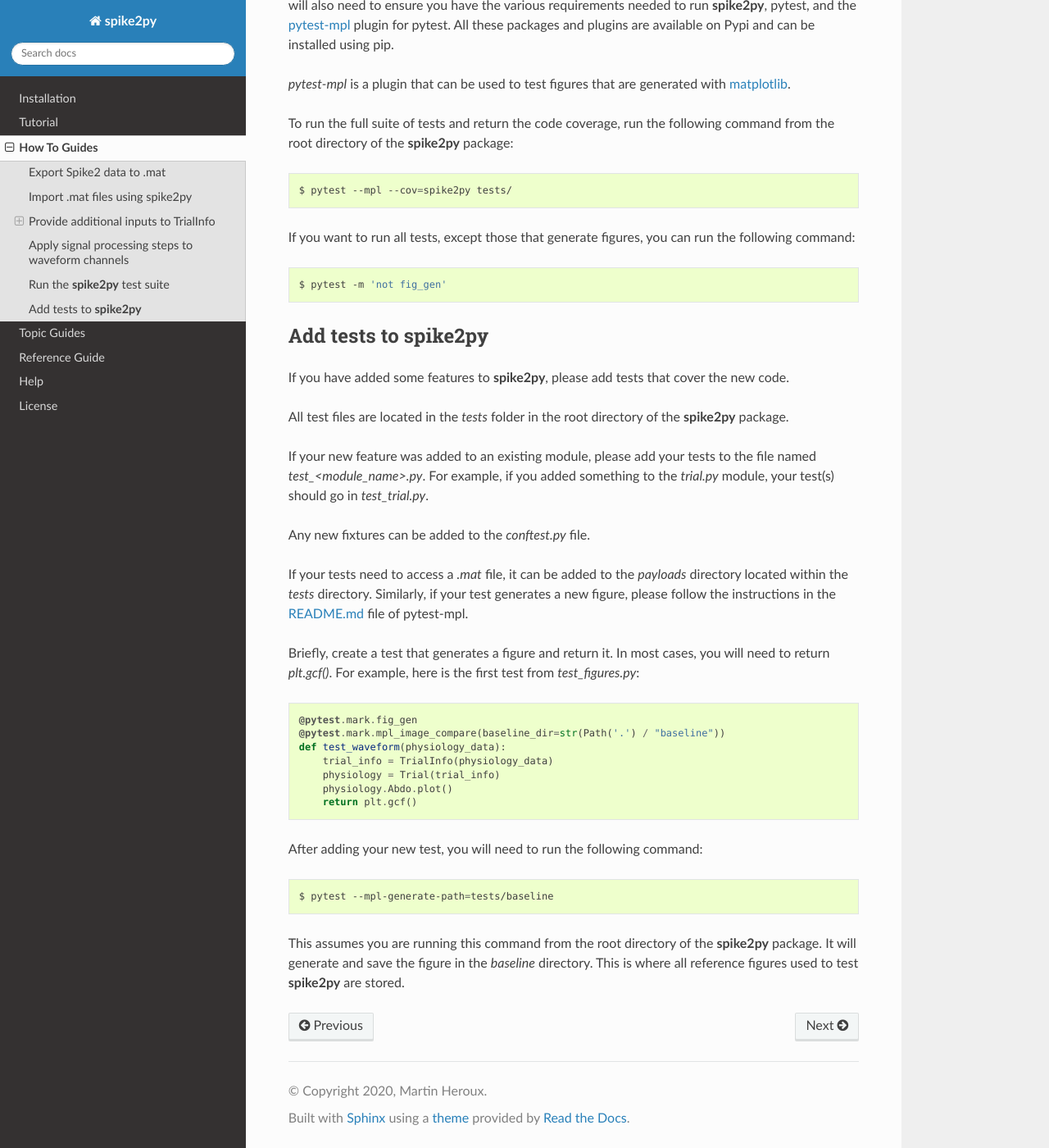
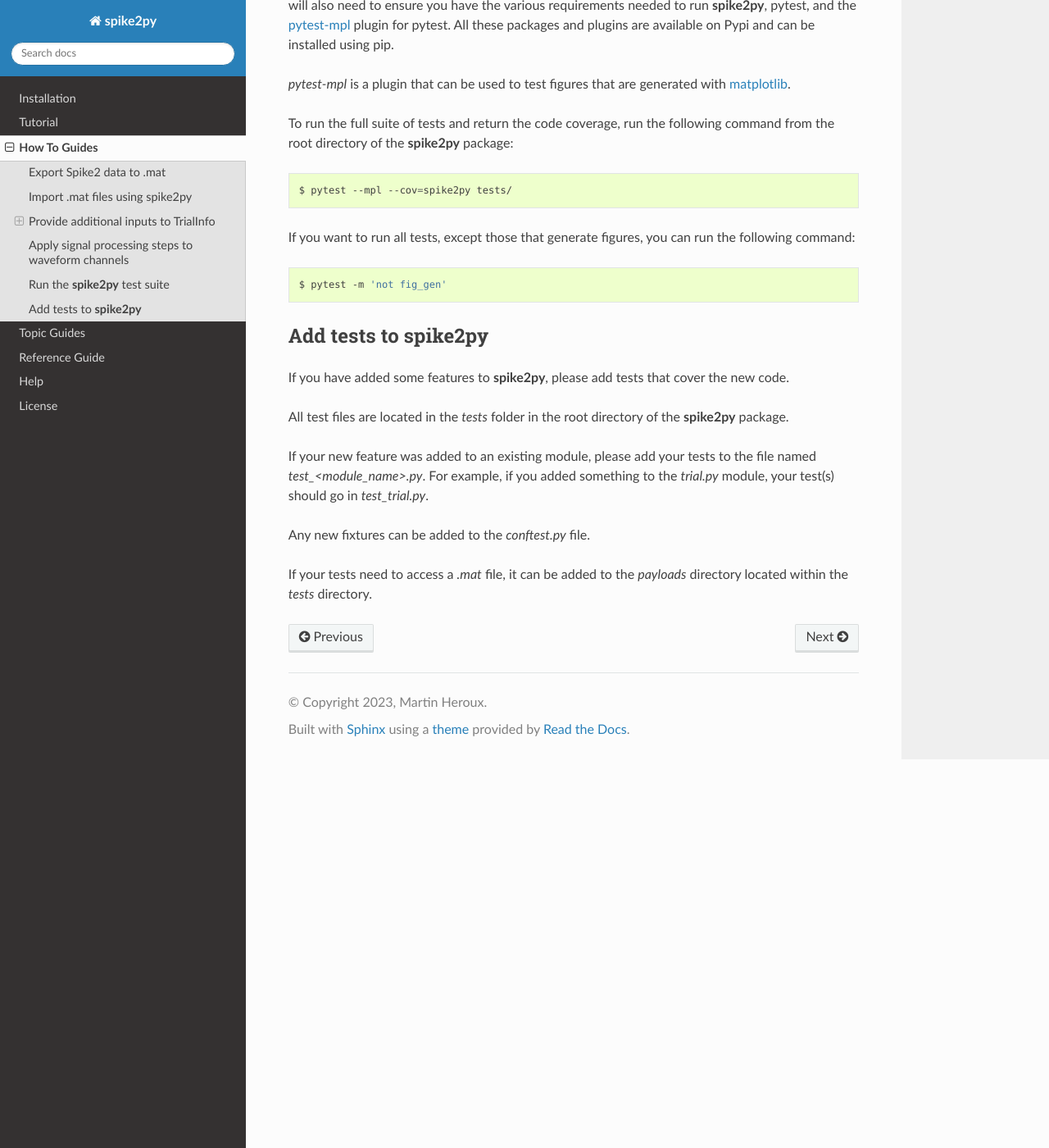
Before and after one commit to MartinHeroux/spike2py, a Sphinx documentation site: the page built from docs/source/pages/how_to_guides.rst, in a window 1280 px wide and 1400 px high, scrolled down 4773 px. Shown: the whole window at 82% size. Built offline with Sphinx 7.4.7 and the Read the Docs theme 2.0.0, drawn with Linux system fonts in a browser that asks for light colours.

Commit message:
Update documentation

```diff
--- a/docs/requirements.txt
+++ b/docs/requirements.txt
@@ -1,4 +1,4 @@
 # docs/requirements.txt
-sphinx==3.2.1
-sphinx_rtd_theme==0.5.0
-spike2py==0.1.0
+sphinx
+sphinx_rtd_theme
+spike2py
--- a/docs/source/conf.py
+++ b/docs/source/conf.py
@@ -7,16 +7,16 @@
 import os
 import sys
 
-sys.path.insert(0, os.path.abspath("../../"))
+sys.path.insert(0, os.path.abspath("../../src/"))
 
 # -- Project information -----------------------------------------------------
 
 project = "spike2py"
-copyright = "2020, Martin Heroux"
+copyright = "2023, Martin Heroux"
 author = "Martin Heroux"
 
 # The full version, including alpha/beta/rc tags
-release = "0.1.0"
+release = "0.2.9"
 
 # -- General configuration ---------------------------------------------------
 
--- a/docs/source/pages/first_steps.rst
+++ b/docs/source/pages/first_steps.rst
@@ -6,7 +6,7 @@
 Create a virtual environment
 ----------------------------
 
-spike2py works with `Python 3.8 or above`_. It is recommended you create a dedicated `Python environment`_ before you install spike2py. In your project directory, run the following commands:
+spike2py works with `Python 3.9 or above`_. It is recommended you create a dedicated `Python environment`_ before you install spike2py. In your project directory, run the following commands:
 
 .. code-block:: bash
 
@@ -54,5 +54,5 @@
 You should see a series of five figures.
 
 
-.. _Python 3.8 or above: https://www.python.org/downloads/
+.. _Python 3.9 or above: https://www.python.org/downloads/
 .. _Python environment: https://packaging.python.org/guides/installing-using-pip-and-virtual-environments/#creating-a-virtual-environment
--- a/docs/source/pages/how_to_guides.rst
+++ b/docs/source/pages/how_to_guides.rst
@@ -228,31 +228,7 @@
 
 Any new fixtures can be added to the `conftest.py` file.
 
-If your tests need to access a `.mat` file, it can be added to the `payloads` directory located within the `tests` directory. Similarly, if your test generates a new figure, please follow the
-instructions in the `README.md`_ file of pytest-mpl.
-
-Briefly, create a test that generates a figure and return it. In most cases, you will need to
-return `plt.gcf()`. For example, here is the first test from `test_figures.py`:
-
-.. code-block:: python
-
-    @pytest.mark.fig_gen
-    @pytest.mark.mpl_image_compare(baseline_dir=str(Path('.') / "baseline"))
-    def test_waveform(physiology_data):
-        trial_info = TrialInfo(physiology_data)
-        physiology = Trial(trial_info)
-        physiology.Abdo.plot()
-        return plt.gcf()
-
-After adding your new test, you will need to run the following command:
-
-.. code-block:: shell
-
-    $ pytest --mpl-generate-path=tests/baseline
-
-This assumes you are running this command from the root directory of the **spike2py** package.
-It will generate and save the figure in the `baseline` directory. This is where all reference figures used to test **spike2py** are stored.
-
+If your tests need to access a `.mat` file, it can be added to the `payloads` directory located within the `tests` directory.
 
 .. _this Spike2 script: https://github.com/MartinHeroux/Spike2-batch-export-to-Matab
 .. _pathlib: https://docs.python.org/3/library/pathlib.html
```
